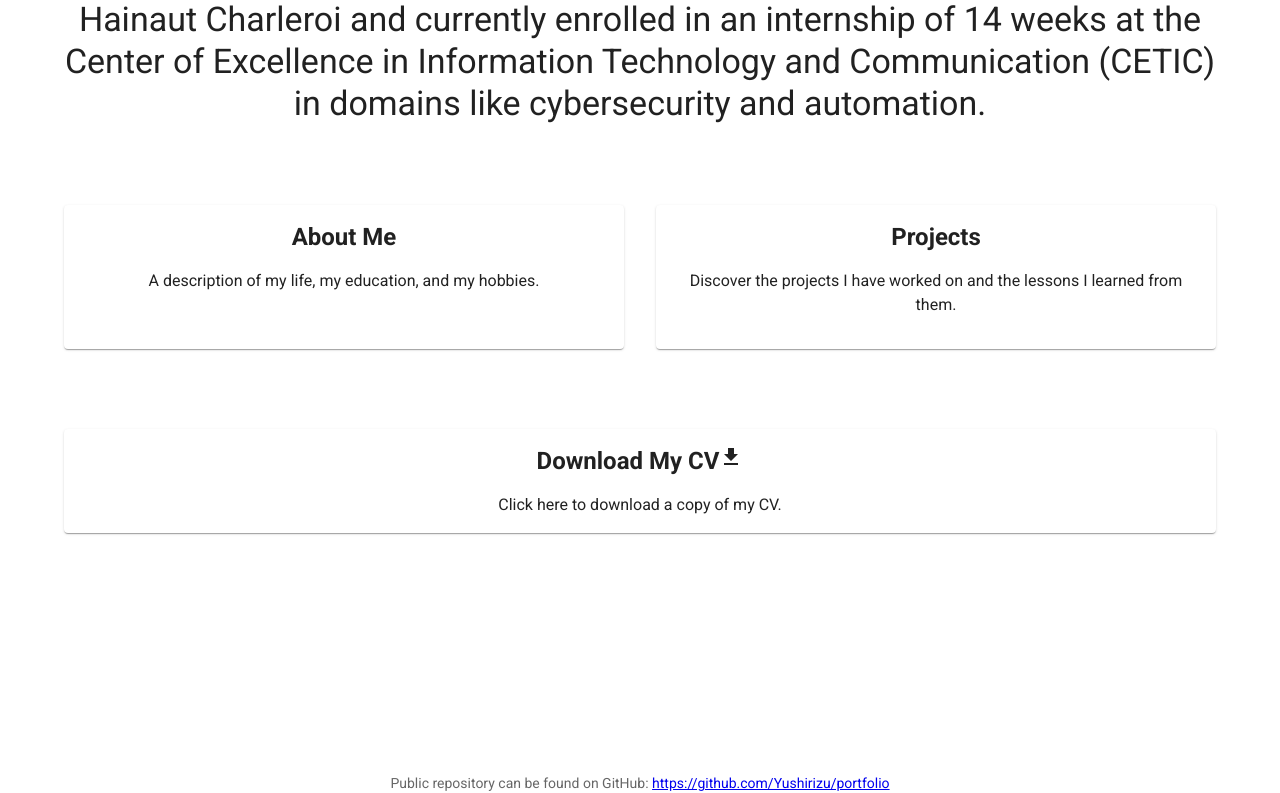
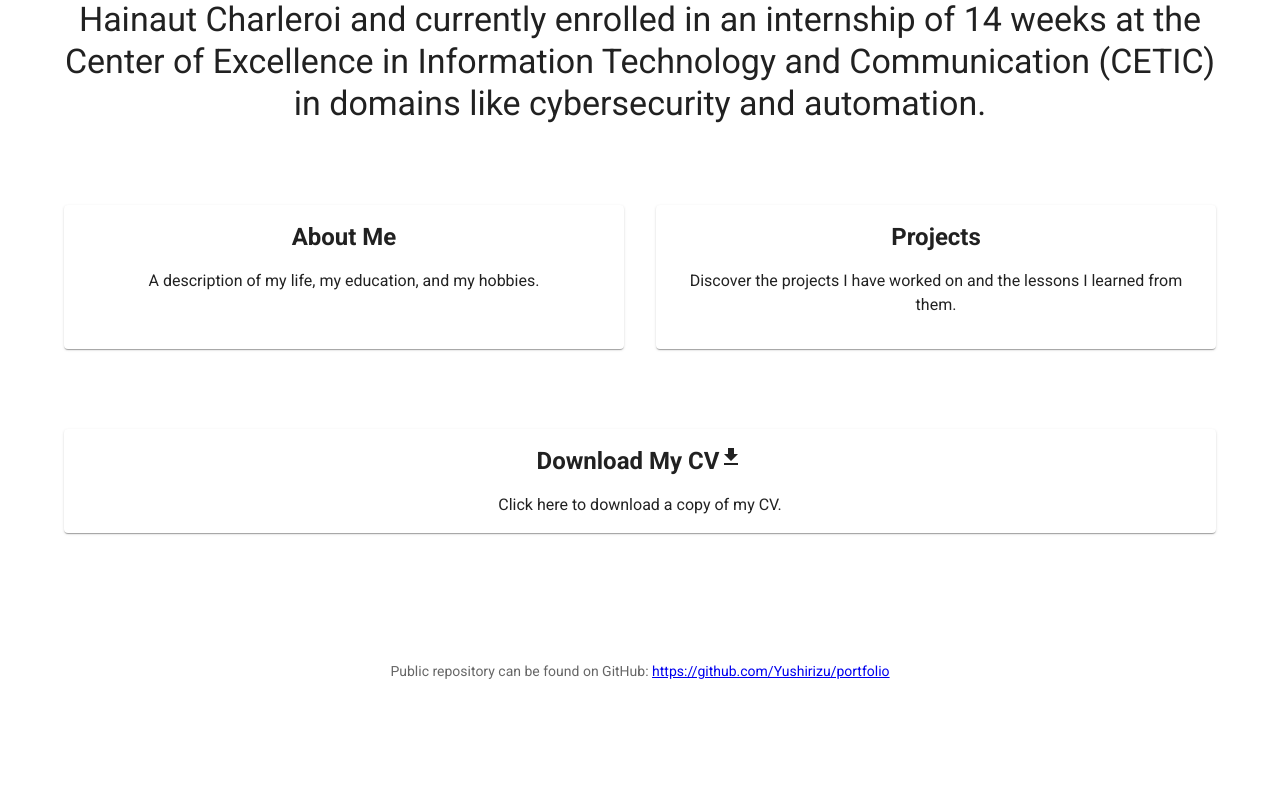
Before and after one commit to Yushirizu/portfolio, a Next.js app: page / in a window 1280 px wide. Shown: the part 279-1072 px from the top of the page. After the commit the page ends 960 px from the top, so only its background shows below. Built offline with nearby package versions, Linux system fonts and the light colour scheme.

Commit message:
fix: reduce top margin in Home component for improved layout

```diff
--- a/pages/index.tsx
+++ b/pages/index.tsx
@@ -110,7 +110,7 @@ export default function Home() {
       </Container>
       <Box
         sx={{
-          mt: 30,
+          mt: 16,
           textAlign: "center",
         }}
       >
```
